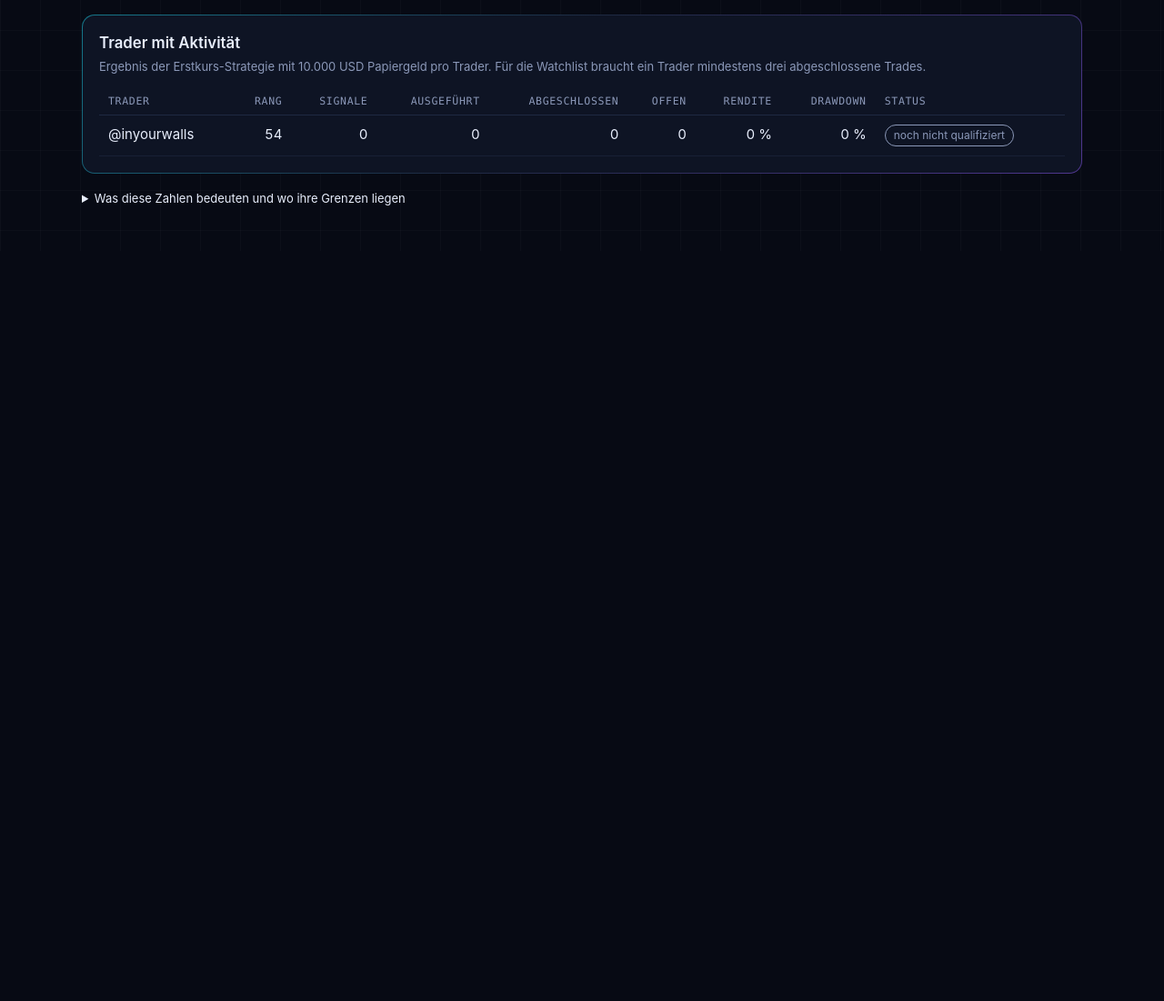
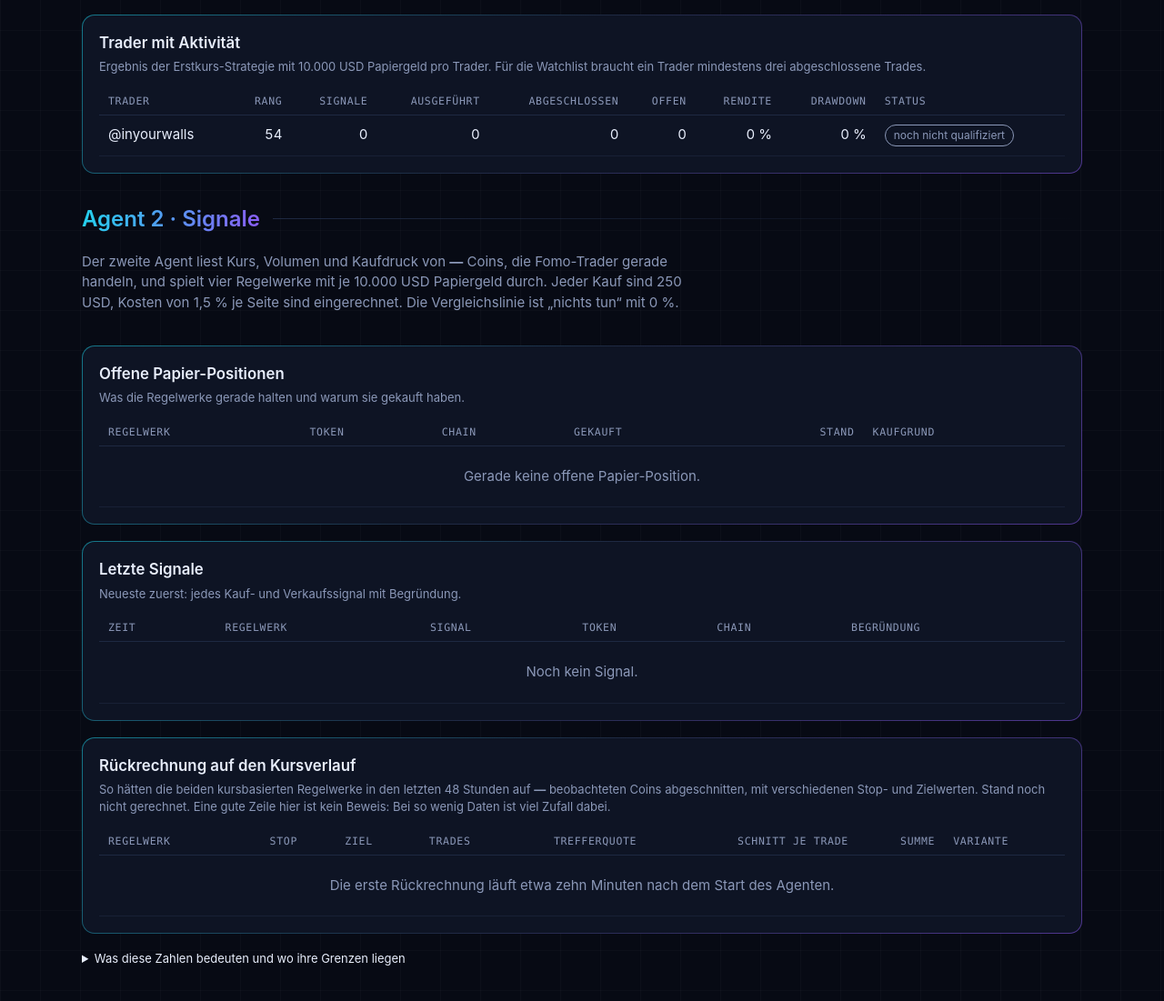
Before and after one commit to loti-karotti/fomo-agent-dashboard, a plain HTML site: page index.html in a window 1280 px wide. Shown: the part 1023-2124 px from the top of the page at 91% size. Before the commit the page ends 1299 px from the top, so only its background shows below. Drawn offline with Linux system fonts and the light colour scheme.

Commit message:
Agent 2 auf dem Dashboard

```diff
--- a/index.html
+++ b/index.html
@@ -60,6 +60,17 @@ td { padding: 10px; border-bottom: 1px solid rgba(30,41,66,.6); vertical-align:
 td.mono { font-family: var(--mono); white-space: nowrap; font-size: 13px; }
 .empty { color: var(--muted); text-align: center; padding: 22px 10px; }
 .pill { display: inline-block; padding: 2px 9px; border-radius: 99px; font-size: 12px; white-space: nowrap; border: 1px solid currentColor; }
+.divider { display: flex; align-items: center; gap: 14px; margin-top: 14px; }
+.divider::after { content: ""; flex: 1; height: 1px; background: linear-gradient(90deg, var(--line), transparent); }
+.divider h2 { font-size: 1.5rem; margin: 0; background: var(--grad); -webkit-background-clip: text; background-clip: text; color: transparent; }
+.intro { margin: 0; color: var(--muted); max-width: 70ch; }
+.strats { display: grid; grid-template-columns: repeat(auto-fit, minmax(220px, 1fr)); gap: 12px; }
+.strat { display: grid; gap: 6px; align-content: start; }
+.strat .name { font-weight: 600; }
+.strat .idea { font-size: 12.5px; color: var(--muted); min-height: 2.6em; }
+.strat .ret { font-size: 2rem; font-weight: 300; line-height: 1.1; font-variant-numeric: tabular-nums; }
+.strat .meta { font: 12px var(--mono); color: var(--muted); }
+.pos { color: var(--ok); } .neg { color: var(--bad); }
 .pill.ok { color: var(--ok); } .pill.warn { color: var(--warn); } .pill.muted { color: var(--muted); } .pill.buy { color: var(--a); } .pill.sell { color: #a78bfa; }
 details { color: var(--muted); font-size: 13px; }
 summary { cursor: pointer; color: var(--fg); }
@@ -110,12 +121,36 @@ li { margin: 4px 0; max-width: 75ch; }
     <div class="scroll"><table><thead><tr><th>Trader</th><th class="num">Rang</th><th class="num">Signale</th><th class="num">Ausgeführt</th><th class="num">Abgeschlossen</th><th class="num">Offen</th><th class="num">Rendite</th><th class="num">Drawdown</th><th>Status</th></tr></thead><tbody id="t-trader"></tbody></table></div>
   </section>
 
+  <div class="divider"><h2>Agent 2 · Signale</h2></div>
+  <p class="intro">Der zweite Agent liest Kurs, Volumen und Kaufdruck von <b id="a2-coins">—</b> Coins, die Fomo-Trader gerade handeln, und spielt vier Regelwerke mit je 10.000 USD Papiergeld durch. Jeder Kauf sind 250 USD, Kosten von 1,5 % je Seite sind eingerechnet. Die Vergleichslinie ist „nichts tun“ mit 0 %.</p>
+
+  <section class="strats" id="strats"></section>
+
+  <section class="card">
+    <h2>Offene Papier-Positionen</h2>
+    <p class="sub">Was die Regelwerke gerade halten und warum sie gekauft haben.</p>
+    <div class="scroll"><table><thead><tr><th>Regelwerk</th><th>Token</th><th>Chain</th><th>Gekauft</th><th class="num">Stand</th><th>Kaufgrund</th></tr></thead><tbody id="t-pos"></tbody></table></div>
+  </section>
+
+  <section class="card">
+    <h2>Letzte Signale</h2>
+    <p class="sub">Neueste zuerst: jedes Kauf- und Verkaufssignal mit Begründung.</p>
+    <div class="scroll"><table><thead><tr><th>Zeit</th><th>Regelwerk</th><th>Signal</th><th>Token</th><th>Chain</th><th>Begründung</th></tr></thead><tbody id="t-sig"></tbody></table></div>
+  </section>
+
+  <section class="card">
+    <h2>Rückrechnung auf den Kursverlauf</h2>
+    <p class="sub">So hätten die beiden kursbasierten Regelwerke in den letzten 48 Stunden auf <b id="bt-coins">—</b> beobachteten Coins abgeschnitten, mit verschiedenen Stop- und Zielwerten. Stand <span id="bt-stand">—</span>. Eine gute Zeile hier ist kein Beweis: Bei so wenig Daten ist viel Zufall dabei.</p>
+    <div class="scroll"><table><thead><tr><th>Regelwerk</th><th class="num">Stop</th><th class="num">Ziel</th><th class="num">Trades</th><th class="num">Trefferquote</th><th class="num">Schnitt je Trade</th><th class="num">Summe</th><th>Variante</th></tr></thead><tbody id="t-bt"></tbody></table></div>
+  </section>
+
   <details>
     <summary>Was diese Zahlen bedeuten und wo ihre Grenzen liegen</summary>
     <ul>
       <li>Die 100 Trader sind die Allzeit-Rangliste von Fomo, eingefroren beim Start. Gehandelt wird nur mit Papiergeld, echtes Geld bewegt der Agent nie. Die Seite ist keine Anlageempfehlung.</li>
       <li>Größere Trades kommen in Echtzeit über den Fomo-Feed. Kleinere Trades erfasst der Agent seit Donnerstag, 12:00 Uhr, zusätzlich direkt über die Wallets der Trader auf der Blockchain, meist mit ein bis zwei Minuten Verzögerung.</li>
       <li>Ein Verkauf einer Position, die schon vor dem Start bestand, zählt als „ohne Demoposition“ und löst nichts aus.</li>
+      <li>Agent 2 ist ein Experiment mit Papiergeld und keine Anlageempfehlung. Seine Regelwerke sind einfache, feste Regeln, kein lernendes Modell.</li>
       <li>Als Meme-Coin gilt jeder Token, der nicht auf der Ausschlussliste steht (Majors, Stablecoins und Ähnliches).</li>
       <li>Der Rechner lädt jede Minute einen neuen Stand hoch, die Seite holt ihn selbst ab. Bis er hier erscheint, vergehen wenige Minuten. Ist der Stand älter als 15 Minuten, wird der Statuspunkt rot: Dann ist der Rechner offline.</li>
     </ul>
@@ -185,6 +220,21 @@ li { margin: 4px 0; max-width: 75ch; }
     rowsOrEmpty($('t-trader'), s.liste_trader || [], 9, 'Noch kein Trader mit Aktivität.', (d) => { const tr = el('tr');
       tr.append(el('td', null, d.trader), el('td', 'num', d.rang), el('td', 'num', d.signale), el('td', 'num', d.ausgefuehrt), el('td', 'num', d.abgeschlossen), el('td', 'num', d.offen),
         el('td', 'num', de(d.rendite_pct, 2) + ' %'), el('td', 'num', de(d.drawdown_pct, 2) + ' %'), pill(d.status, d.status === 'qualifiziert' ? 'ok' : 'muted')); return tr; });
+    $('a2-coins').textContent = s.a2_coins != null ? de(s.a2_coins) : '—';
+    const signed = (v, digits, unit) => (v > 0 ? '+' : '') + de(v, digits) + unit;
+    const cls = (v) => 'num ' + (v > 0 ? 'pos' : v < 0 ? 'neg' : '');
+    $('strats').replaceChildren(...(s.liste_strategien || []).map((d) => { const c = el('div', 'card strat');
+      const ret = el('div', 'ret ' + (d.rendite_pct > 0 ? 'pos' : d.rendite_pct < 0 ? 'neg' : ''), signed(d.rendite_pct, 2, ' %'));
+      c.append(el('div', 'name', d.strategie), el('div', 'idea', d.idee), ret, el('div', 'meta', `Konto ${de(d.konto_usd, 2)} USD`),
+        el('div', 'meta', `${d.offen} offen · ${d.abgeschlossen} abgeschlossen` + (d.trefferquote_pct != null ? ` · ${d.trefferquote_pct} % Gewinner` : ''))); return c; }));
+    rowsOrEmpty($('t-pos'), s.liste_positionen || [], 6, 'Gerade keine offene Papier-Position.', (d) => { const tr = el('tr');
+      tr.append(el('td', null, d.strategie), el('td', null, '$' + d.token), el('td', 'mono', d.chain), el('td', 'mono', d.gekauft), el('td', cls(d.stand_pct), signed(d.stand_pct, 1, ' %')), el('td', null, d.grund)); return tr; });
+    rowsOrEmpty($('t-sig'), s.liste_signale || [], 6, 'Noch kein Signal.', (d) => { const tr = el('tr');
+      tr.append(el('td', 'mono', d.zeit), el('td', null, d.strategie), pill(d.aktion, d.aktion === 'kaufen' ? 'buy' : 'sell'), el('td', null, '$' + d.token), el('td', 'mono', d.chain), el('td', null, d.detail)); return tr; });
+    $('bt-coins').textContent = s.bt_coins ? de(s.bt_coins) : '—'; $('bt-stand').textContent = s.bt_stand || 'noch nicht gerechnet';
+    rowsOrEmpty($('t-bt'), s.liste_backtest || [], 8, 'Die erste Rückrechnung läuft etwa zehn Minuten nach dem Start des Agenten.', (d) => { const tr = el('tr');
+      tr.append(el('td', null, d.strategie), el('td', 'num', de(d.stop) + ' %'), el('td', 'num', '+' + de(d.ziel) + ' %'), el('td', 'num', d.trades), el('td', 'num', de(d.trefferquote_pct) + ' %'),
+        el('td', cls(d.schnitt_pct), signed(d.schnitt_pct, 2, ' %')), el('td', cls(d.summe_usd), signed(d.summe_usd, 2, ' USD')), pill(d.aktuell ? 'läuft live' : 'Alternative', d.aktuell ? 'ok' : 'muted')); return tr; });
     chart(); freshness();
   }
   async function load() {
```
